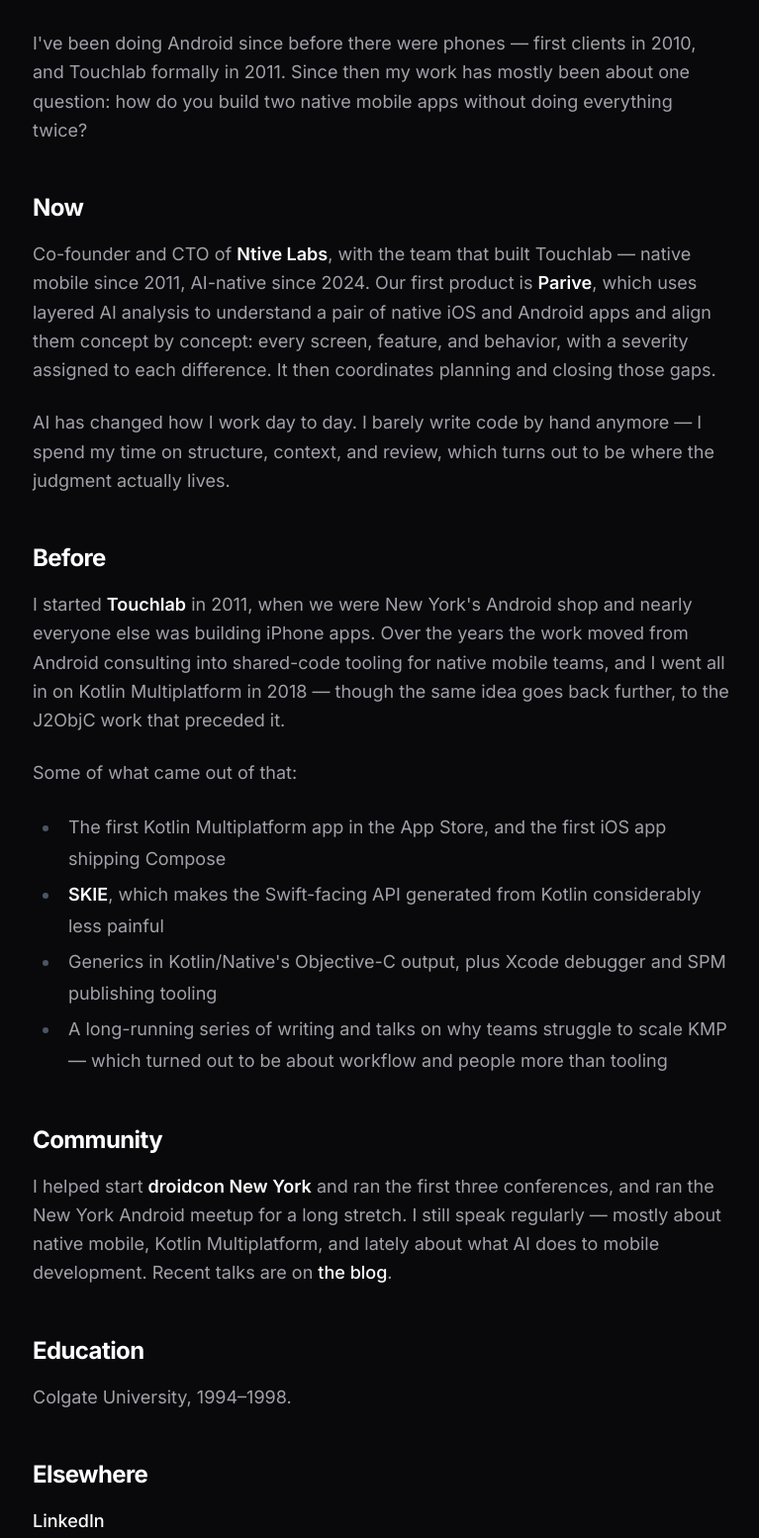
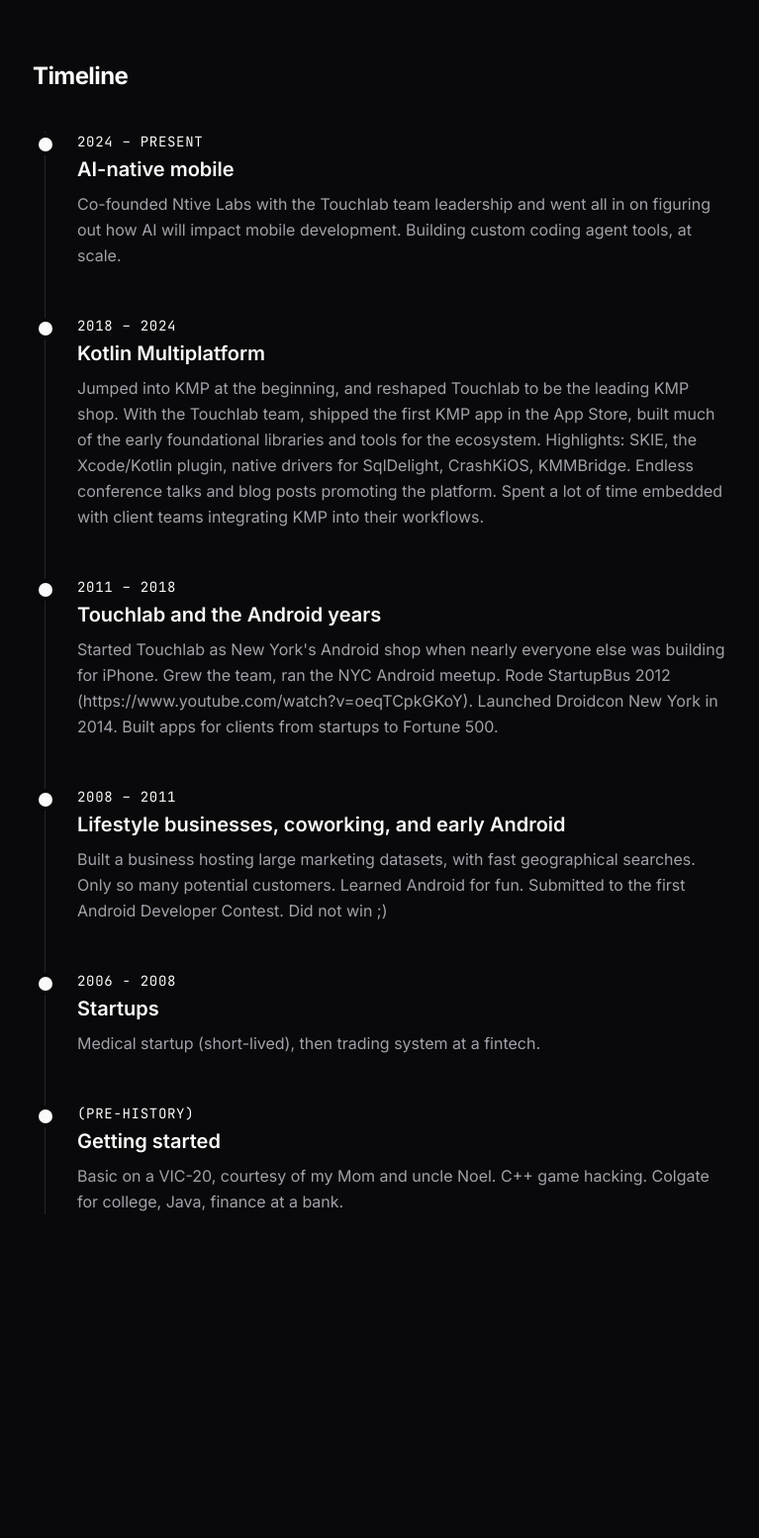
Before and after one commit to kpgalligan/kpgalligan.github.io, an Astro site: page /about in a window 1280 px wide. Shown: the part 500-2054 px from the top of the page at 99% size, without its empty margins (255-1022 px from the left). After the commit the page ends 1951 px from the top, so only its background shows below. Built offline with nearby package versions, Linux system fonts and the light colour scheme; Astro itself is replaced by a stand-in of ours.

Commit message:
Updated about

```diff
--- a/src/components/Footer.astro
+++ b/src/components/Footer.astro
@@ -5,12 +5,7 @@
         <p
             class="text-balance text-center text-sm leading-loose text-muted-foreground md:text-left"
         >
-            &copy; Kevin Galligan. Also on <a
-                href="https://www.linkedin.com/in/kpgalligan/"
-                target="_blank"
-                rel="noreferrer"
-                class="font-medium underline underline-offset-4">LinkedIn</a
-            >.
+            &copy; Kevin Galligan.
         </p>
     </div>
 </footer>
--- /dev/null
+++ b/src/components/blocks/Timeline.astro
@@ -0,0 +1,58 @@
+---
+const entries = [
+    {
+        range: "2024 – Present",
+        title: "AI-native mobile",
+        body: "Co-founded Ntive Labs with the Touchlab team leadership and went all in on figuring out how AI will impact mobile development. Building custom coding agent tools, at scale.",
+    },
+    {
+        range: "2018 – 2024",
+        title: "Kotlin Multiplatform",
+        body: "Jumped into KMP at the beginning, and reshaped Touchlab to be the leading KMP shop. With the Touchlab team, shipped the first KMP app in the App Store, built much of the early foundational libraries and tools for the ecosystem. Highlights: SKIE, the Xcode/Kotlin plugin, native drivers for SqlDelight, CrashKiOS, KMMBridge. Endless conference talks and blog posts promoting the platform. Spent a lot of time embedded with client teams integrating KMP into their workflows.",
+    },
+    {
+        range: "2011 – 2018",
+        title: "Touchlab and the Android years",
+        body: "Started Touchlab as New York's Android shop when nearly everyone else was building for iPhone. Grew the team, ran the NYC Android meetup. Rode StartupBus 2012 (https://www.youtube.com/watch?v=oeqTCpkGKoY). Launched Droidcon New York in 2014. Built apps for clients from startups to Fortune 500.",
+    },
+    {
+        range: "2008 – 2011",
+        title: "Lifestyle businesses, coworking, and early Android",
+        body: "Built a business hosting large marketing datasets, with fast geographical searches. Only so many potential customers. Learned Android for fun. Submitted to the first Android Developer Contest. Did not win ;)",
+    },
+    {
+        range: "2006 - 2008",
+        title: "Startups",
+        body: "Medical startup (short-lived), then trading system at a fintech.",
+    },
+    {
+        range: "(Pre-history)",
+        title: "Getting started",
+        body: "Basic on a VIC-20, courtesy of my Mom and uncle Noel. C++ game hacking. Colgate for college, Java, finance at a bank.",
+    },
+];
+---
+
+<div class="mt-8">
+    <h2 class="text-2xl font-bold tracking-tight mb-10">Timeline</h2>
+
+    <ol class="relative border-l border-border ml-3 space-y-12">
+        {
+            entries.map((entry) => (
+                <li class="pl-8 relative">
+                    <span
+                        class="absolute -left-[7px] top-1.5 h-3.5 w-3.5 rounded-full bg-primary ring-4 ring-background"
+                        aria-hidden="true"
+                    />
+                    <p class="text-sm font-mono uppercase tracking-wider text-primary mb-1">
+                        {entry.range}
+                    </p>
+                    <h3 class="text-xl font-semibold mb-2">{entry.title}</h3>
+                    <p class="text-muted-foreground leading-relaxed">
+                        {entry.body}
+                    </p>
+                </li>
+            ))
+        }
+    </ol>
+</div>
--- a/src/pages/about.astro
+++ b/src/pages/about.astro
@@ -2,6 +2,7 @@
 import Layout from "../layouts/Layout.astro";
 import Header from "@/components/Header.astro";
 import Footer from "@/components/Footer.astro";
+import Timeline from "@/components/blocks/Timeline.astro";
 ---
 
 <Layout
@@ -18,107 +19,18 @@ import Footer from "@/components/Footer.astro";
                     >
                         Kevin Galligan
                     </h1>
-                    <p class="text-xl text-muted-foreground">
+                    <p class="text-xl text-muted-foreground mb-4">
                         I've been coding for decades. My Mom taught me Basic when I was 7, and I've been doing it more or less since then. I've started businesses, managed dev teams, and done a whole lot of open source and content over the years.
                     </p>
-                    <p class="text-xl text-muted-foreground">
+                    <p class="text-xl text-muted-foreground mb-4">
                     I love making things.
                     </p>
-                    <p class="text-xl text-muted-foreground">
+                    <p class="text-xl text-muted-foreground mb-4">
                     Currently focused on how AI will reshape mobile development, but also AI development in general.
                     </p>
                 </div>
 
-                <div
-                    class="prose prose-invert prose-lg max-w-none
-                    prose-headings:font-bold prose-headings:tracking-tight
-                    prose-h2:text-2xl prose-h2:mt-12 prose-h2:mb-4
-                    prose-p:text-muted-foreground prose-p:leading-relaxed
-                    prose-a:text-primary prose-a:no-underline hover:prose-a:underline
-                    prose-ul:text-muted-foreground prose-li:my-1
-                    prose-strong:text-foreground"
-                >
-                    <p>
-                        I've been doing Android since before there were phones —
-                        first clients in 2010, and Touchlab formally in 2011.
-                        Since then my work has mostly been about one question:
-                        how do you build two native mobile apps without doing
-                        everything twice?
-                    </p>
-
-                    <h2>Now</h2>
-                    <p>
-                        Co-founder and CTO of <strong>Ntive Labs</strong>, with
-                        the team that built Touchlab — native mobile since 2011,
-                        AI-native since 2024. Our first product is
-                        <strong>Parive</strong>, which uses layered AI analysis
-                        to understand a pair of native iOS and Android apps and
-                        align them concept by concept: every screen, feature,
-                        and behavior, with a severity assigned to each
-                        difference. It then coordinates planning and closing
-                        those gaps.
-                    </p>
-                    <p>
-                        AI has changed how I work day to day. I barely write
-                        code by hand anymore — I spend my time on structure,
-                        context, and review, which turns out to be where the
-                        judgment actually lives.
-                    </p>
-
-                    <h2>Before</h2>
-                    <p>
-                        I started <strong>Touchlab</strong> in 2011, when we
-                        were New York's Android shop and nearly everyone else
-                        was building iPhone apps. Over the years the work moved
-                        from Android consulting into shared-code tooling for
-                        native mobile teams, and I went all in on Kotlin
-                        Multiplatform in 2018 — though the same idea goes back
-                        further, to the J2ObjC work that preceded it.
-                    </p>
-                    <p>Some of what came out of that:</p>
-                    <ul>
-                        <li>
-                            The first Kotlin Multiplatform app in the App Store,
-                            and the first iOS app shipping Compose
-                        </li>
-                        <li>
-                            <strong>SKIE</strong>, which makes the Swift-facing
-                            API generated from Kotlin considerably less painful
-                        </li>
-                        <li>
-                            Generics in Kotlin/Native's Objective-C output, plus
-                            Xcode debugger and SPM publishing tooling
-                        </li>
-                        <li>
-                            A long-running series of writing and talks on why
-                            teams struggle to scale KMP — which turned out to be
-                            about workflow and people more than tooling
-                        </li>
-                    </ul>
-
-                    <h2>Community</h2>
-                    <p>
-                        I helped start <strong>droidcon New York</strong> and
-                        ran the first three conferences, and ran the New York
-                        Android meetup for a long stretch. I still speak
-                        regularly — mostly about native mobile, Kotlin
-                        Multiplatform, and lately about what AI does to mobile
-                        development. Recent talks are on
-                        <a href="/blog">the blog</a>.
-                    </p>
-
-                    <h2>Education</h2>
-                    <p>Colgate University, 1994–1998.</p>
-
-                    <h2>Elsewhere</h2>
-                    <p>
-                        <a
-                            href="https://www.linkedin.com/in/kpgalligan/"
-                            target="_blank"
-                            rel="noreferrer">LinkedIn</a
-                        >
-                    </p>
-                </div>
+                <Timeline />
             </div>
         </section>
     </main>
```
